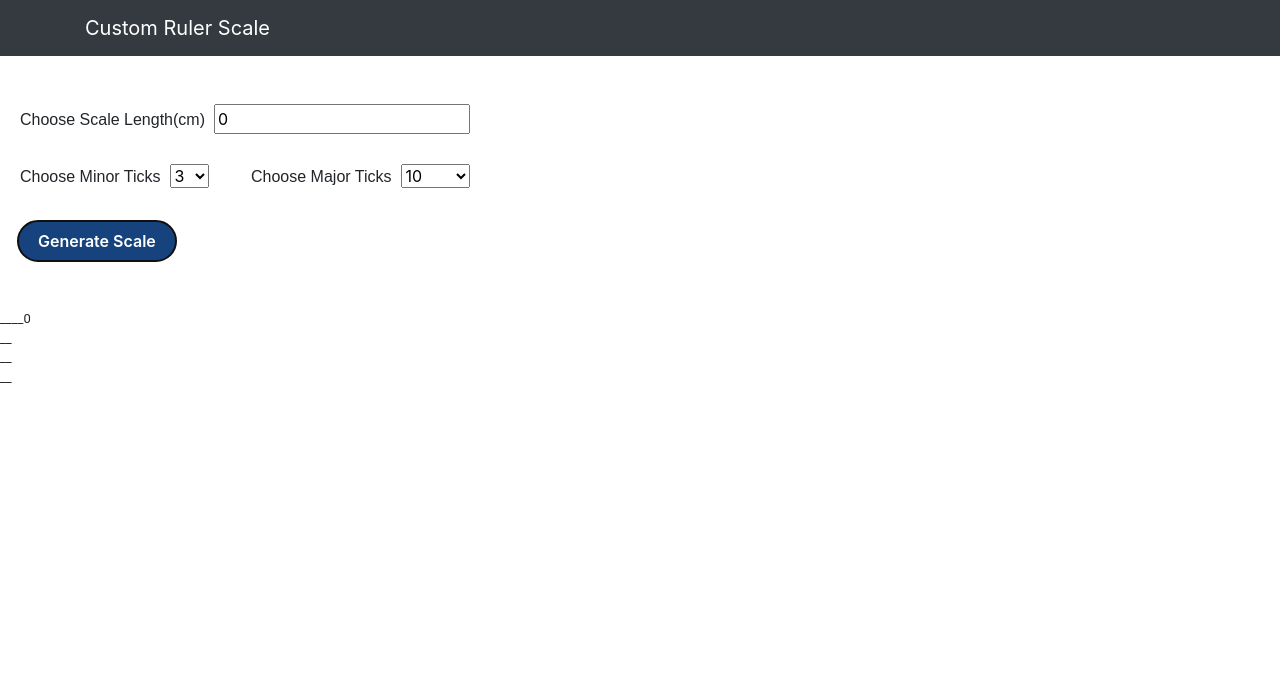
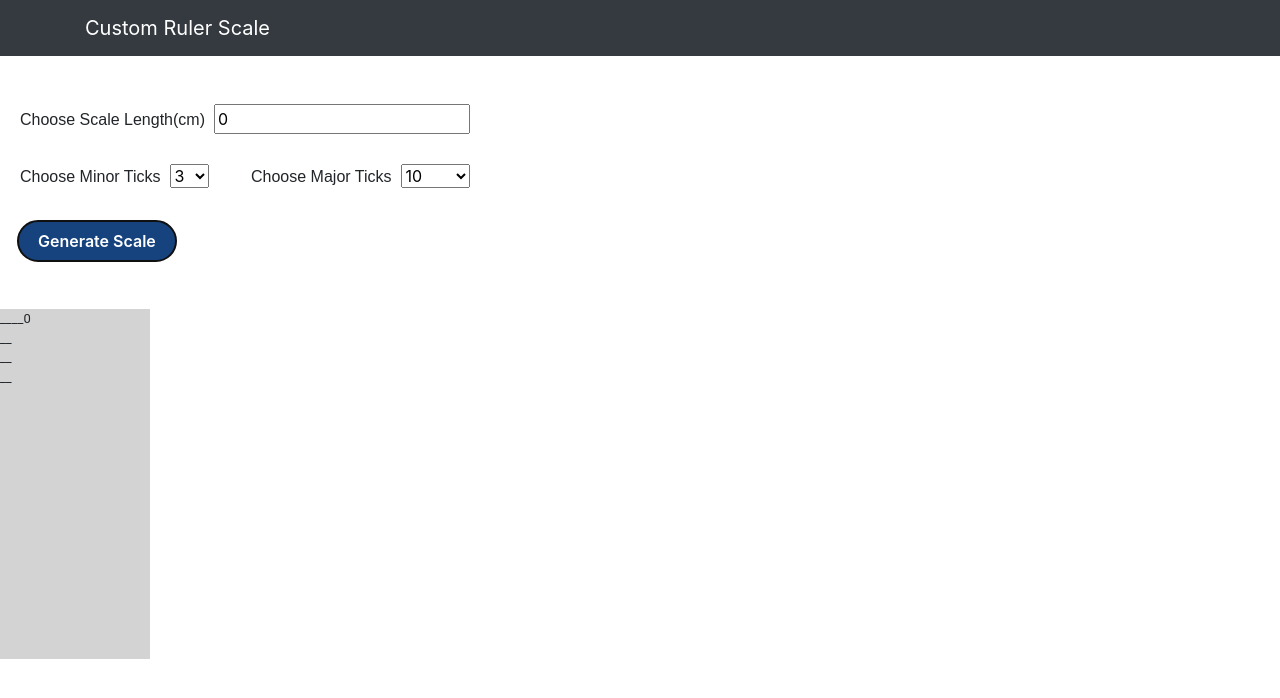
Before and after one commit to joelsunny98/custome-scale.angular, an Angular app in the folder custom-scale/: page / in a window 1280 px wide. Both pictures are taken after a click on the button "Generate Scale". Shown: the top 698 px of the page. Built offline with nearby package versions, Linux system fonts and the light colour scheme.

Commit message:
Added Color to the scale

```diff
--- a/custom-scale/src/app/ruler/ruler.component.css
+++ b/custom-scale/src/app/ruler/ruler.component.css
@@ -12,8 +12,9 @@ h1 {
 .ruler-container {
   position: relative;
   overflow: auto;
-  width: 100%;
+  width: 150px;
   height: 350px;
+  background-color: lightgray;
 }
 
 .ruler-minor,
```
